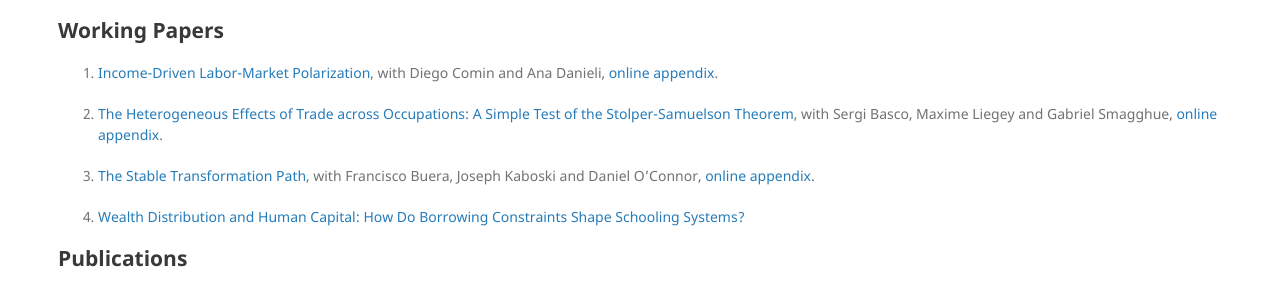
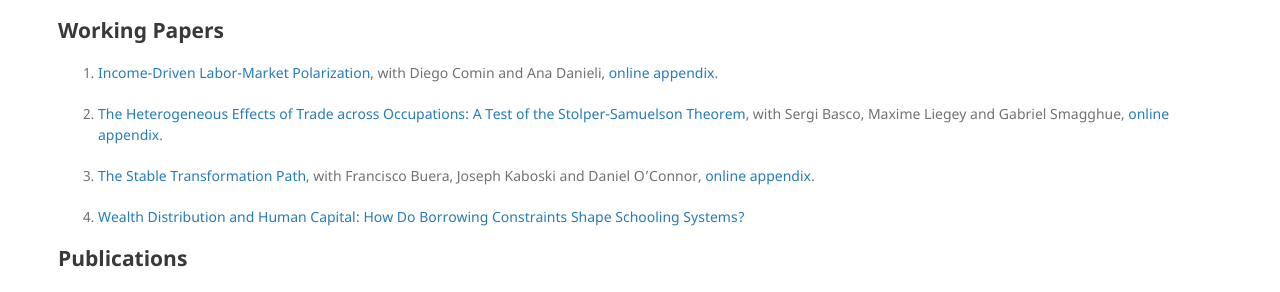
Before and after one commit to mestieri/mestieri.github.io, a Jekyll site: the page built from index.md, in a window 1280 px wide. Shown: the part 295-587 px from the top of the page. Built offline with Jekyll 4.4.1, drawn with Linux system fonts in a browser that asks for light colours.

Commit message:
Update index.md

```diff
--- a/index.md
+++ b/index.md
@@ -21,7 +21,7 @@ Assistant Professor in the Department of Economics at Northwestern University (o
 
 1. [Income-Driven Labor-Market Polarization](https://www.dropbox.com/s/tgqm3mdbo4jaqn0/cdm_june2020.pdf?dl=0), with Diego Comin and Ana Danieli, [online appendix](https://www.dropbox.com/s/t4wbqhdj2bylblr/cdm_onlineappendix.pdf?dl=0).
 
-2. [The Heterogeneous Effects of Trade across Occupations: A Simple Test of the Stolper-Samuelson Theorem](https://www.dropbox.com/s/j7e4kx7bh4x9e6o/blms.pdf?dl=0), with Sergi Basco, Maxime Liegey and Gabriel Smagghue, [online appendix](https://www.dropbox.com/s/i95n9ttgzyehahu/blms_onlineapp.pdf?dl=0).
+2. [The Heterogeneous Effects of Trade across Occupations: A Test of the Stolper-Samuelson Theorem](https://www.dropbox.com/s/j7e4kx7bh4x9e6o/blms.pdf?dl=0), with Sergi Basco, Maxime Liegey and Gabriel Smagghue, [online appendix](https://www.dropbox.com/s/i95n9ttgzyehahu/blms_onlineapp.pdf?dl=0).
 
 3. [The Stable Transformation Path](https://www.dropbox.com/s/szq64u8nqc85al1/bkmo.pdf?dl=0), with Francisco Buera, Joseph Kaboski and Daniel O'Connor, [online appendix](https://www.dropbox.com/s/ily9ntdwpskzrf2/bkmo_onlineapp.pdf?dl=0).
 
```
